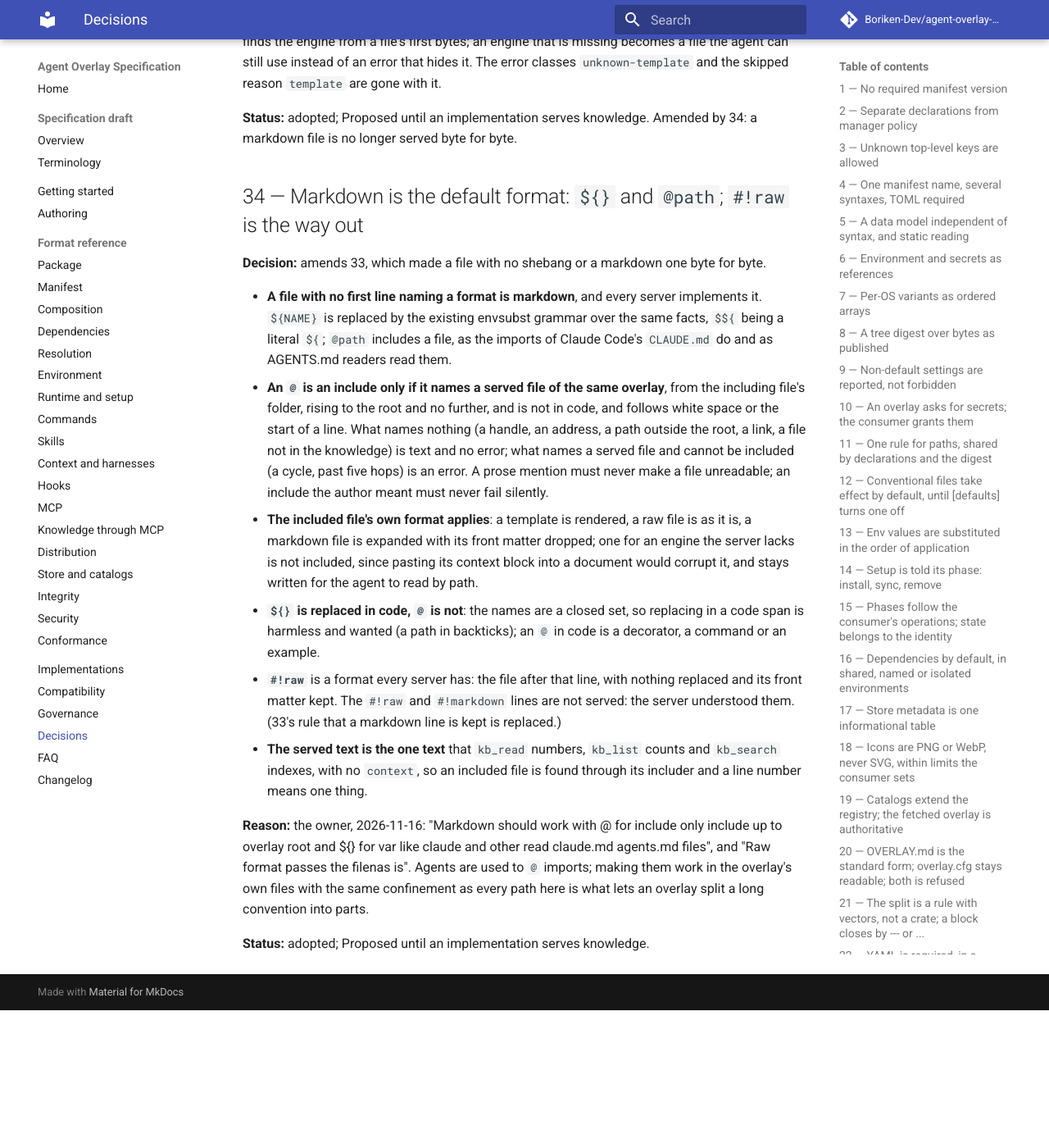
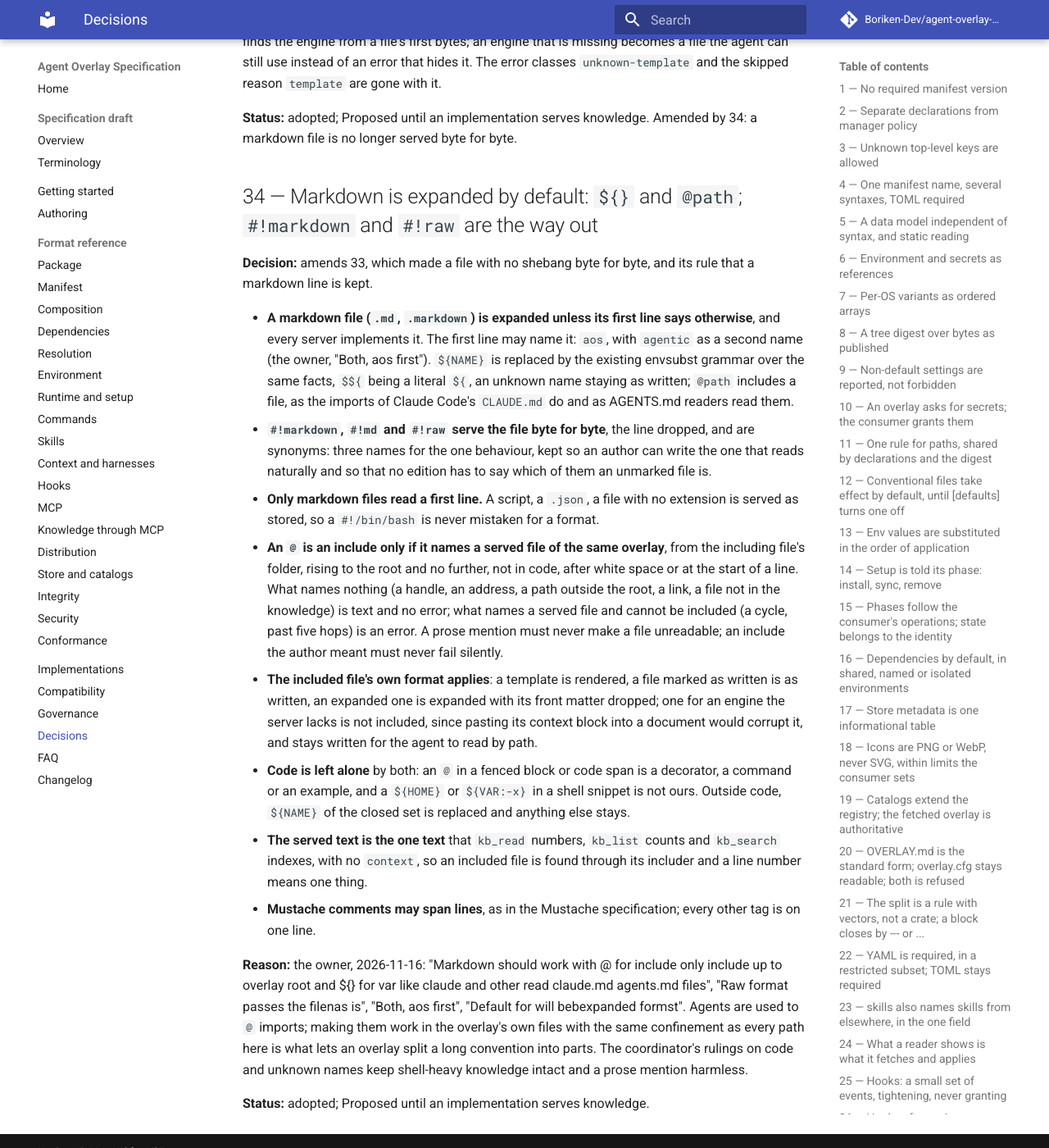
Before and after one commit to Boriken-Dev/agent-overlay-spec, an MkDocs documentation site: the page built from docs/design/decisions.md, in a window 1280 px wide and 1400 px high, scrolled down 20629 px. Shown: the whole window at 82% size. Built offline with MkDocs 1.6.1 and Material for MkDocs 9.7.7, drawn with Linux system fonts in a browser that asks for light colours; comment, search, counter and statistics services are not loaded; before the commit the page ends 21861 px from its top, so only the background shows below that.

Commit message:
feat: markdown is expanded by default under the names aos and agentic, markdown and raw are as written, and only markdown files read a first line
An unmarked .md file replaces ${NAME} and includes @path files of its overlay;
#!markdown, #!md and #!raw serve it byte for byte, the line dropped. Code is left
alone by both, an unknown name stays as written, and any file that is not markdown
is served as stored. A Mustache comment may span lines.

```diff
--- a/docs/design/decisions.md
+++ b/docs/design/decisions.md
@@ -761,32 +761,39 @@ skipped reason `template` are gone with it.
 
 **Status:** adopted; Proposed until an implementation serves knowledge. Amended by 34: a markdown file is no longer served byte for byte.
 
-## 34 — Markdown is the default format: `${}` and `@path`; `#!raw` is the way out
+## 34 — Markdown is expanded by default: `${}` and `@path`; `#!markdown` and `#!raw` are the way out
 
-**Decision:** amends 33, which made a file with no shebang or a markdown one byte for byte.
+**Decision:** amends 33, which made a file with no shebang byte for byte, and its rule that a markdown line is kept.
 
-- **A file with no first line naming a format is markdown**, and every server implements it. `${NAME}` is replaced
-  by the existing envsubst grammar over the same facts, `$${` being a literal `${`; `@path` includes a file, as
-  the imports of Claude Code's `CLAUDE.md` do and as AGENTS.md readers read them.
+- **A markdown file (`.md`, `.markdown`) is expanded unless its first line says otherwise**, and every server
+  implements it. The first line may name it: `aos`, with `agentic` as a second name (the owner, "Both, aos first").
+  `${NAME}` is replaced by the existing envsubst grammar over the same facts, `$${` being a literal `${`, an unknown
+  name staying as written; `@path` includes a file, as the imports of Claude Code's `CLAUDE.md` do and as AGENTS.md
+  readers read them.
+- **`#!markdown`, `#!md` and `#!raw` serve the file byte for byte**, the line dropped, and are synonyms: three
+  names for the one behaviour, kept so an author can write the one that reads naturally and so that no edition has to
+  say which of them an unmarked file is.
+- **Only markdown files read a first line.** A script, a `.json`, a file with no extension is served as stored, so a
+  `#!/bin/bash` is never mistaken for a format.
 - **An `@` is an include only if it names a served file of the same overlay**, from the including file's folder,
-  rising to the root and no further, and is not in code, and follows white space or the start of a line. What
-  names nothing (a handle, an address, a path outside the root, a link, a file not in the knowledge) is text and no
-  error; what names a served file and cannot be included (a cycle, past five hops) is an error. A prose mention
-  must never make a file unreadable; an include the author meant must never fail silently.
-- **The included file's own format applies**: a template is rendered, a raw file is as it is, a markdown file is
-  expanded with its front matter dropped; one for an engine the server lacks is not included, since pasting its
-  context block into a document would corrupt it, and stays written for the agent to read by path.
-- **`${}` is replaced in code, `@` is not**: the names are a closed set, so replacing in a code span is harmless
-  and wanted (a path in backticks); an `@` in code is a decorator, a command or an example.
-- **`#!raw`** is a format every server has: the file after that line, with nothing replaced and its front matter
-  kept. The `#!raw` and `#!markdown` lines are not served: the server understood them. (33's rule that a markdown
-  line is kept is replaced.)
+  rising to the root and no further, not in code, after white space or at the start of a line. What names nothing (a
+  handle, an address, a path outside the root, a link, a file not in the knowledge) is text and no error; what names a
+  served file and cannot be included (a cycle, past five hops) is an error. A prose mention must never make a file
+  unreadable; an include the author meant must never fail silently.
+- **The included file's own format applies**: a template is rendered, a file marked as written is as written, an
+  expanded one is expanded with its front matter dropped; one for an engine the server lacks is not included, since
+  pasting its context block into a document would corrupt it, and stays written for the agent to read by path.
+- **Code is left alone** by both: an `@` in a fenced block or code span is a decorator, a command or an example, and a
+  `${HOME}` or `${VAR:-x}` in a shell snippet is not ours. Outside code, `${NAME}` of the closed set is replaced and
+  anything else stays.
 - **The served text is the one text** that `kb_read` numbers, `kb_list` counts and `kb_search` indexes, with no
   `context`, so an included file is found through its includer and a line number means one thing.
+- **Mustache comments may span lines**, as in the Mustache specification; every other tag is on one line.
 
 **Reason:** the owner, 2026-11-16: "Markdown should work with @ for include only include up to overlay root and ${}
-for var like claude and other read claude.md agents.md files", and "Raw format passes the filenas is". Agents are
-used to `@` imports; making them work in the overlay's own files with the same confinement as every path here is
-what lets an overlay split a long convention into parts.
+for var like claude and other read claude.md agents.md files", "Raw format passes the filenas is", "Both, aos first",
+"Default for will bebexpanded formst". Agents are used to `@` imports; making them work in the overlay's own files
+with the same confinement as every path here is what lets an overlay split a long convention into parts. The
+coordinator's rulings on code and unknown names keep shell-heavy knowledge intact and a prose mention harmless.
 
 **Status:** adopted; Proposed until an implementation serves knowledge.
```
Also changed, not shown: CHANGELOG.md (+8 -6 lines), docs/authoring.md (+6 -5 lines), docs/compatibility.md (+1 -1 lines), spec/v0/conformance.md (+1 -1 lines), spec/v0/knowledge.md (+60 -46 lines), spec/v0/terminology.md (+2 -2 lines), 4 other files.
